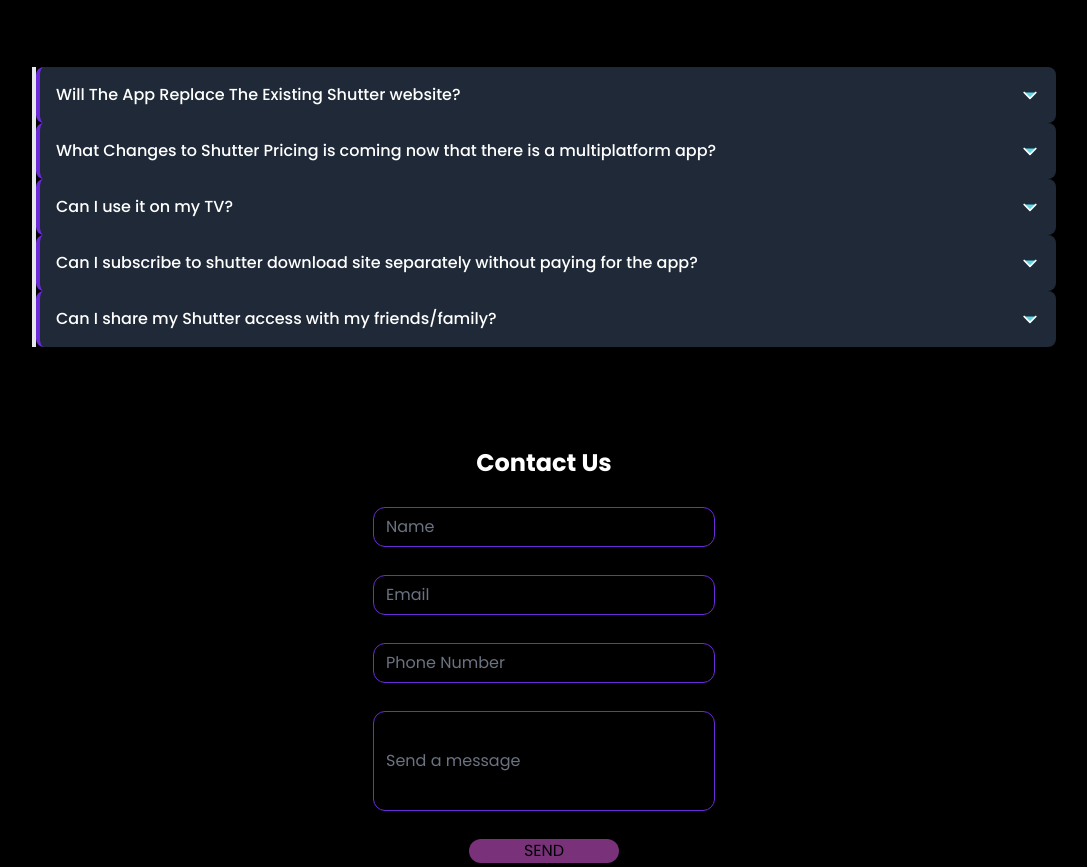
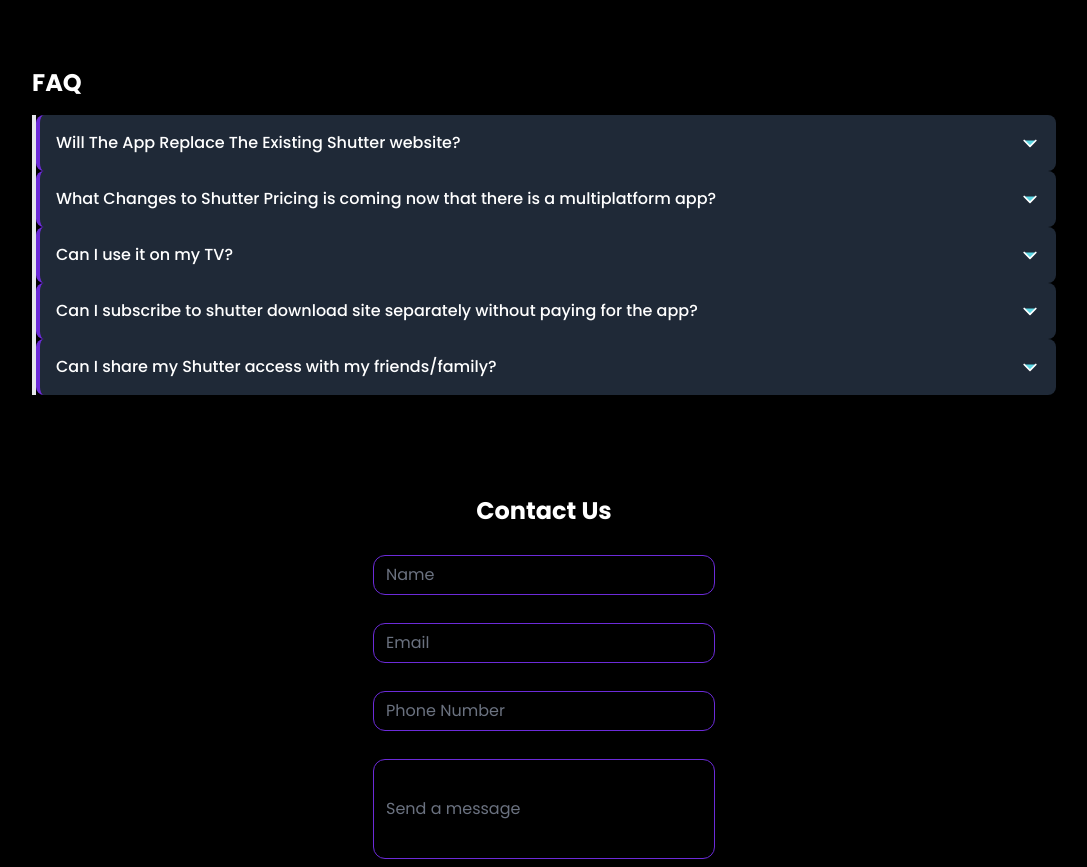
Before and after one commit to codewithalexsz/shuttermovies-v2, a website: page index.html in a window 1280 px wide. Shown: the part 5269-6136 px from the top of the page, without its empty margins (96-1183 px from the left). Drawn offline with nearby package versions, Linux system fonts and the light colour scheme.

Commit message:
Update index.html

```diff
--- a/index.html
+++ b/index.html
@@ -705,6 +705,7 @@
 
     <section class="faqs my-[70px] mx-[20px]">
       <div class="space-y-4 faq mx-auto">
+        <div class="text-2xl text-white mx-auto font-bold">FAQ</div>
 
 
         <details class="group transition-all ease-in-out duration-300 border-s-4   text-white bg-black [&_summary::-webkit-details-marker]:hidden">
```
